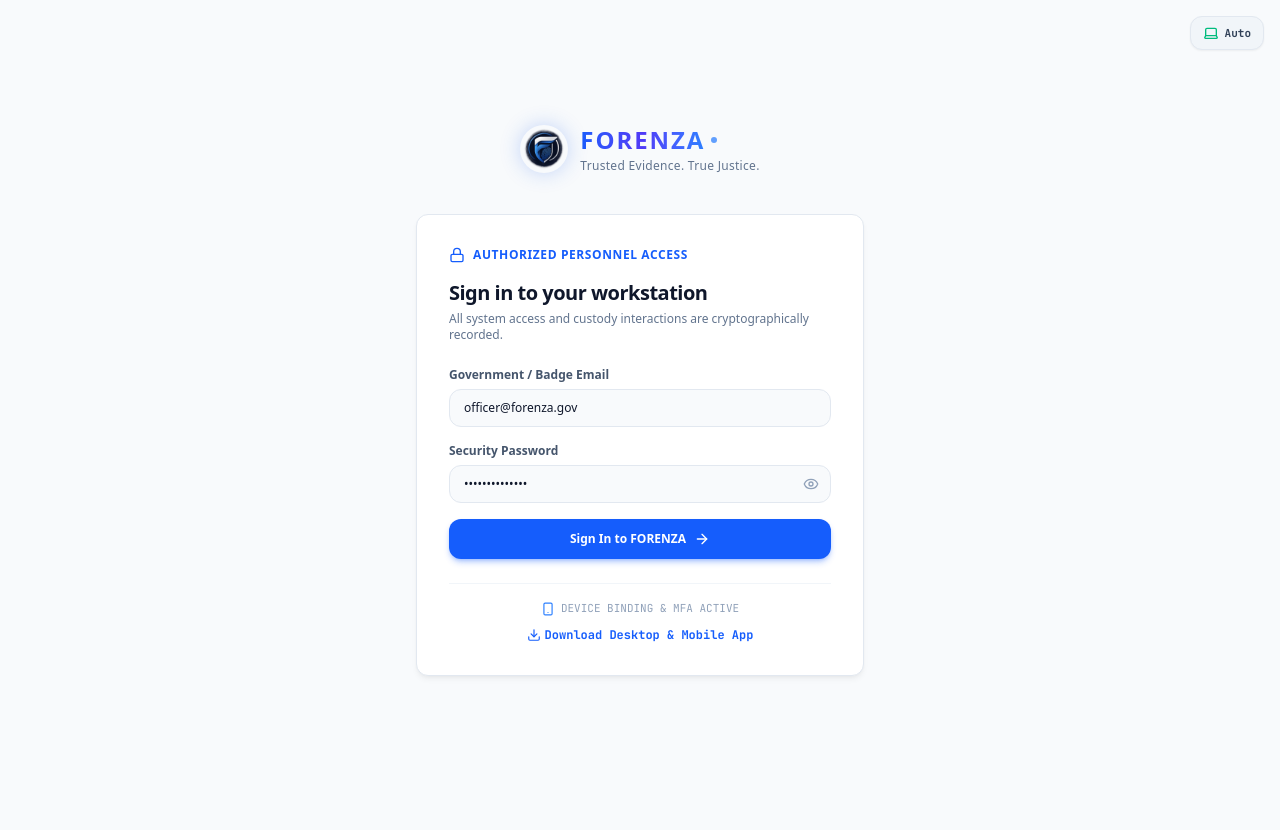
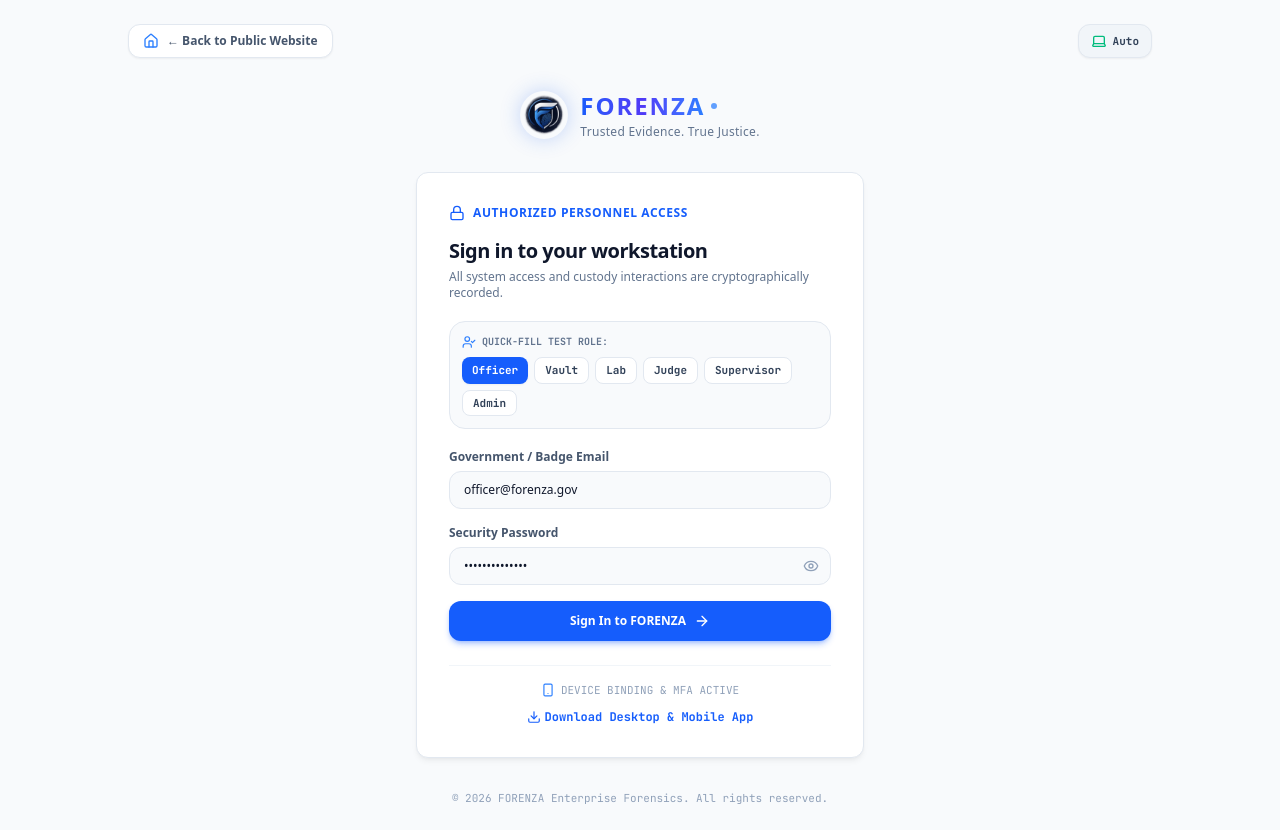
Before and after one commit to Ti838/FORENZA, a Next.js app in the folder web/: page /login in a window 1280 px wide. Before the commit the page ends 800 px from the top, so only its background shows below. Built offline with nearby package versions, Linux system fonts and the light colour scheme.

Commit message:
feat(ui): add top-left Home/Back button and 1-click Quick Role Switcher to login page for seamless UX

```diff
--- a/web/app/(auth)/login/page.tsx
+++ b/web/app/(auth)/login/page.tsx
@@ -14,6 +14,9 @@ import {
   ArrowRight,
   Smartphone,
   Download,
+  ArrowLeft,
+  Home,
+  UserCheck,
 } from 'lucide-react'
 import Link from 'next/link'
 import { getDashboardPath } from '@/lib/rbac'
@@ -36,6 +39,15 @@ export default function LoginPage() {
   const [loading, setLoading] = useState(false)
   const [error, setError] = useState<string | null>(null)
   const [deviceStatus, setDeviceStatus] = useState<string | null>(null)
+
+  const demoRoles = [
+    { label: 'Officer', email: 'officer@forenza.gov' },
+    { label: 'Vault', email: 'vault@forenza.gov' },
+    { label: 'Lab', email: 'lab@forenza.gov' },
+    { label: 'Judge', email: 'judge@forenza.gov' },
+    { label: 'Supervisor', email: 'supervisor@forenza.gov' },
+    { label: 'Admin', email: 'admin@forenza.gov' },
+  ]
 
   const handleSubmit = async (e: React.FormEvent) => {
     e.preventDefault()
@@ -86,15 +98,23 @@ export default function LoginPage() {
   }
 
   return (
-    <div className="min-h-screen flex items-center justify-center bg-slate-50 dark:bg-[#0B0F19] text-slate-900 dark:text-slate-100 p-4 transition-colors relative">
-      {/* Top right theme toggle */}
-      <div className="absolute top-4 right-4">
+    <div className="min-h-screen flex flex-col justify-between bg-slate-50 dark:bg-[#0B0F19] text-slate-900 dark:text-slate-100 p-4 transition-colors relative">
+      {/* Top Header Bar with Home Button on Left & Theme Toggle on Right */}
+      <div className="w-full max-w-5xl mx-auto flex items-center justify-between py-2">
+        <Link
+          href="/"
+          className="inline-flex items-center gap-2 px-3.5 py-2 rounded-xl text-xs font-semibold text-slate-600 dark:text-slate-300 hover:text-slate-900 dark:hover:text-white bg-white dark:bg-slate-800/80 hover:bg-slate-100 dark:hover:bg-slate-700 border border-slate-200 dark:border-slate-700 shadow-xs transition-all cursor-pointer"
+        >
+          <Home className="w-4 h-4 text-blue-500" />
+          <span>← Back to Public Website</span>
+        </Link>
+
         <ThemeToggle />
       </div>
 
-      <div className="relative w-full max-w-md">
+      <div className="w-full max-w-md mx-auto my-auto py-6">
         {/* Official Brand Logo */}
-        <div className="text-center mb-8">
+        <div className="text-center mb-6">
           <ForenzaLogo size="lg" showTagline={true} className="justify-center mb-2" />
         </div>
 
@@ -110,9 +130,33 @@ export default function LoginPage() {
           <h2 className="text-xl font-bold text-slate-900 dark:text-slate-100 tracking-tight">
             Sign in to your workstation
           </h2>
-          <p className="text-xs text-slate-500 dark:text-slate-400 mt-1 mb-6">
+          <p className="text-xs text-slate-500 dark:text-slate-400 mt-1 mb-5">
             All system access and custody interactions are cryptographically recorded.
           </p>
+
+          {/* Quick Demo Role Selector */}
+          <div className="mb-5 p-3 rounded-2xl bg-slate-50 dark:bg-[#0B0F19] border border-slate-200 dark:border-slate-800 space-y-2">
+            <span className="text-[10px] font-mono font-bold text-slate-500 uppercase flex items-center gap-1.5">
+              <UserCheck className="w-3.5 h-3.5 text-blue-500" />
+              <span>QUICK-FILL TEST ROLE:</span>
+            </span>
+            <div className="flex flex-wrap gap-1.5">
+              {demoRoles.map((r) => (
+                <button
+                  key={r.label}
+                  type="button"
+                  onClick={() => setEmail(r.email)}
+                  className={`px-2.5 py-1 rounded-lg text-[11px] font-mono font-bold transition-all cursor-pointer ${
+                    email === r.email
+                      ? 'bg-blue-600 text-white shadow-xs'
+                      : 'bg-white dark:bg-slate-800 text-slate-700 dark:text-slate-300 border border-slate-200 dark:border-slate-700 hover:border-blue-400'
+                  }`}
+                >
+                  {r.label}
+                </button>
+              ))}
+            </div>
+          </div>
 
           {error && (
             <div className="flex items-start gap-2.5 p-3.5 rounded-lg mb-6 bg-red-50 dark:bg-red-950/40 border border-red-200 dark:border-red-800/60 text-xs text-red-600 dark:text-red-300">
@@ -167,7 +211,7 @@ export default function LoginPage() {
                 <button
                   type="button"
                   onClick={() => setShowPassword(!showPassword)}
-                  className="absolute right-3 top-1/2 -translate-y-1/2 text-slate-400 hover:text-slate-600 dark:hover:text-slate-200"
+                  className="absolute right-3 top-1/2 -translate-y-1/2 text-slate-400 hover:text-slate-600 dark:hover:text-slate-200 cursor-pointer"
                 >
                   {showPassword ? <EyeOff className="w-4 h-4" /> : <Eye className="w-4 h-4" />}
                 </button>
@@ -177,7 +221,7 @@ export default function LoginPage() {
             <button
               type="submit"
               disabled={loading}
-              className="w-full mt-2 py-3 rounded-xl font-bold text-xs bg-blue-600 hover:bg-blue-700 text-white transition-all shadow-md shadow-blue-600/30 flex items-center justify-center gap-2 disabled:opacity-50"
+              className="w-full mt-2 py-3 rounded-xl font-bold text-xs bg-blue-600 hover:bg-blue-700 text-white transition-all shadow-md shadow-blue-600/30 flex items-center justify-center gap-2 disabled:opacity-50 cursor-pointer"
             >
               {loading ? (
                 <>
@@ -209,6 +253,10 @@ export default function LoginPage() {
           </div>
         </div>
       </div>
+
+      <div className="py-2 text-center text-[11px] font-mono text-slate-400">
+        &copy; {new Date().getFullYear()} FORENZA Enterprise Forensics. All rights reserved.
+      </div>
     </div>
   )
 }
```
